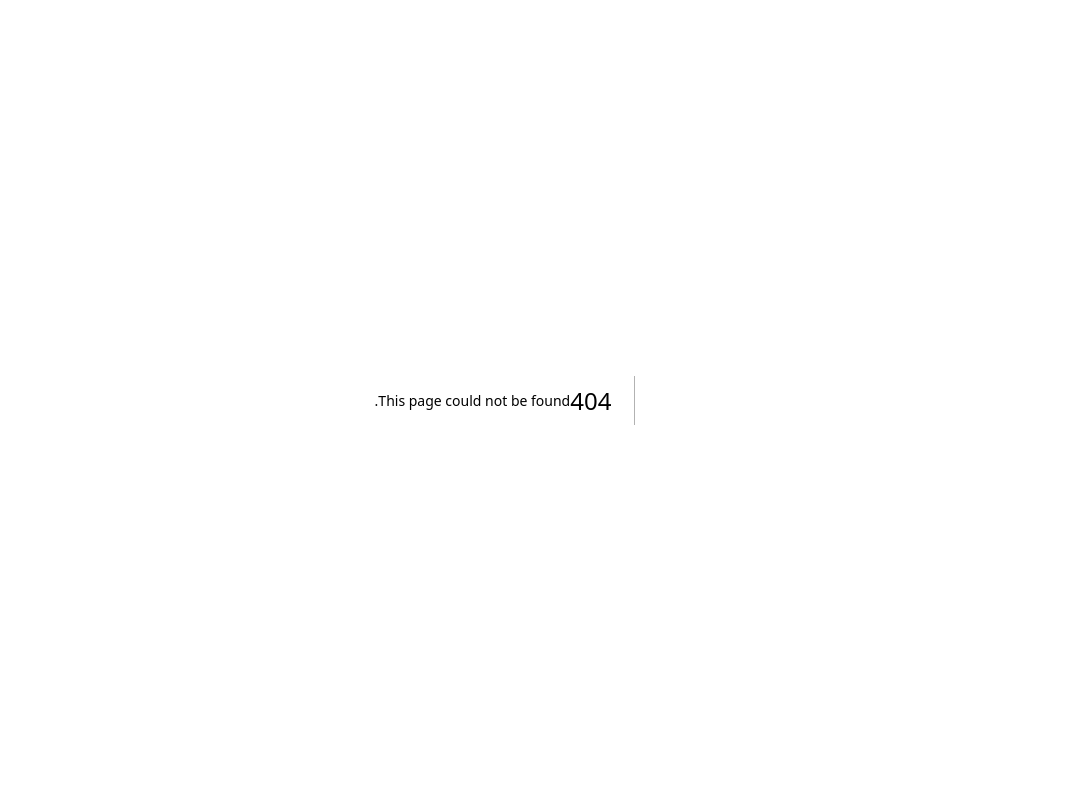
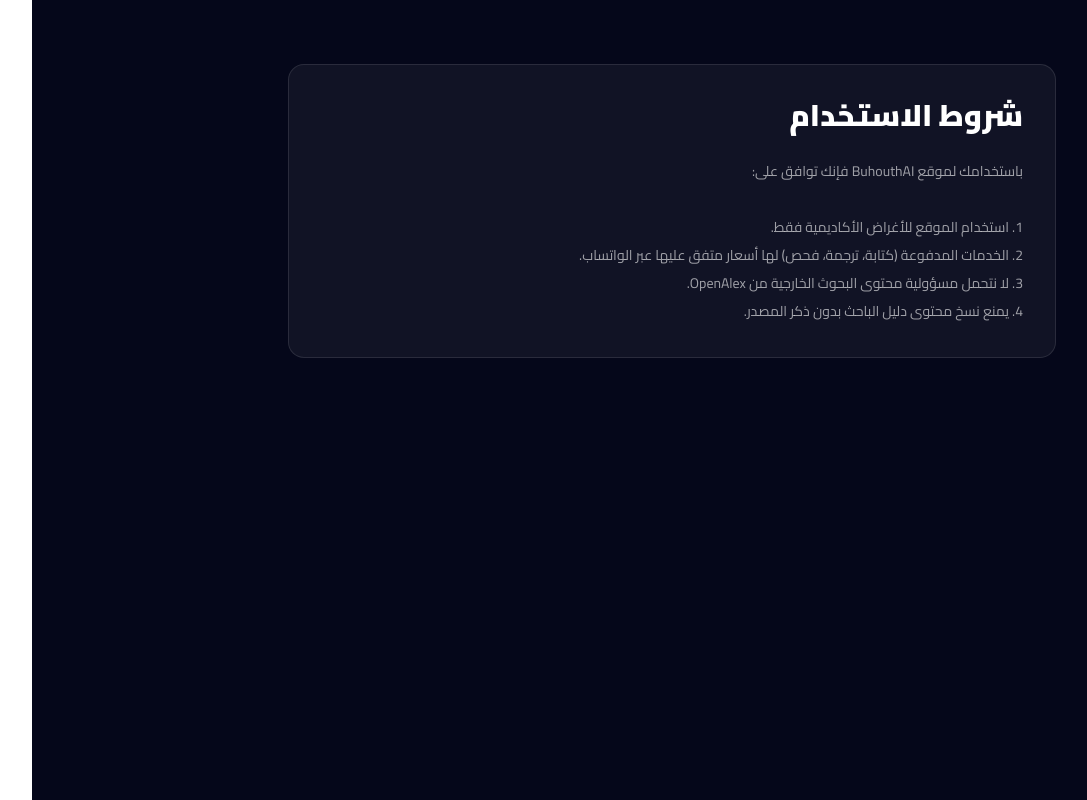
Before and after one commit to mahmoodabdm/buhouthal, a Next.js app: page /terms in a window 1280 px wide. Before the commit this address had no page. Shown: the whole page, without its empty margins (167-1254 px from the left). Built offline with nearby package versions, Linux system fonts and the light colour scheme.

Commit message:
Create page.tsx

```diff
--- /dev/null
+++ b/app/terms/page.tsx
@@ -0,0 +1,17 @@
+export default function Terms() {
+  return (
+    <main className="min-h-screen bg-[#05071a] text-white px-6 py-16">
+      <div className="max-w-3xl mx-auto bg-white/[0.05] border border-white/10 p-8 rounded-2xl">
+        <h1 className="text-3xl font-black mb-6">شروط الاستخدام</h1>
+        <p className="text-white/60 leading-loose text-sm">
+          باستخدامك لموقع BuhouthAI فإنك توافق على:
+          <br/><br/>
+          1. استخدام الموقع للأغراض الأكاديمية فقط.<br/>
+          2. الخدمات المدفوعة (كتابة، ترجمة، فحص) لها أسعار متفق عليها عبر الواتساب.<br/>
+          3. لا نتحمل مسؤولية محتوى البحوث الخارجية من OpenAlex.<br/>
+          4. يمنع نسخ محتوى دليل الباحث بدون ذكر المصدر.
+        </p>
+      </div>
+    </main>
+  )
+}
```
